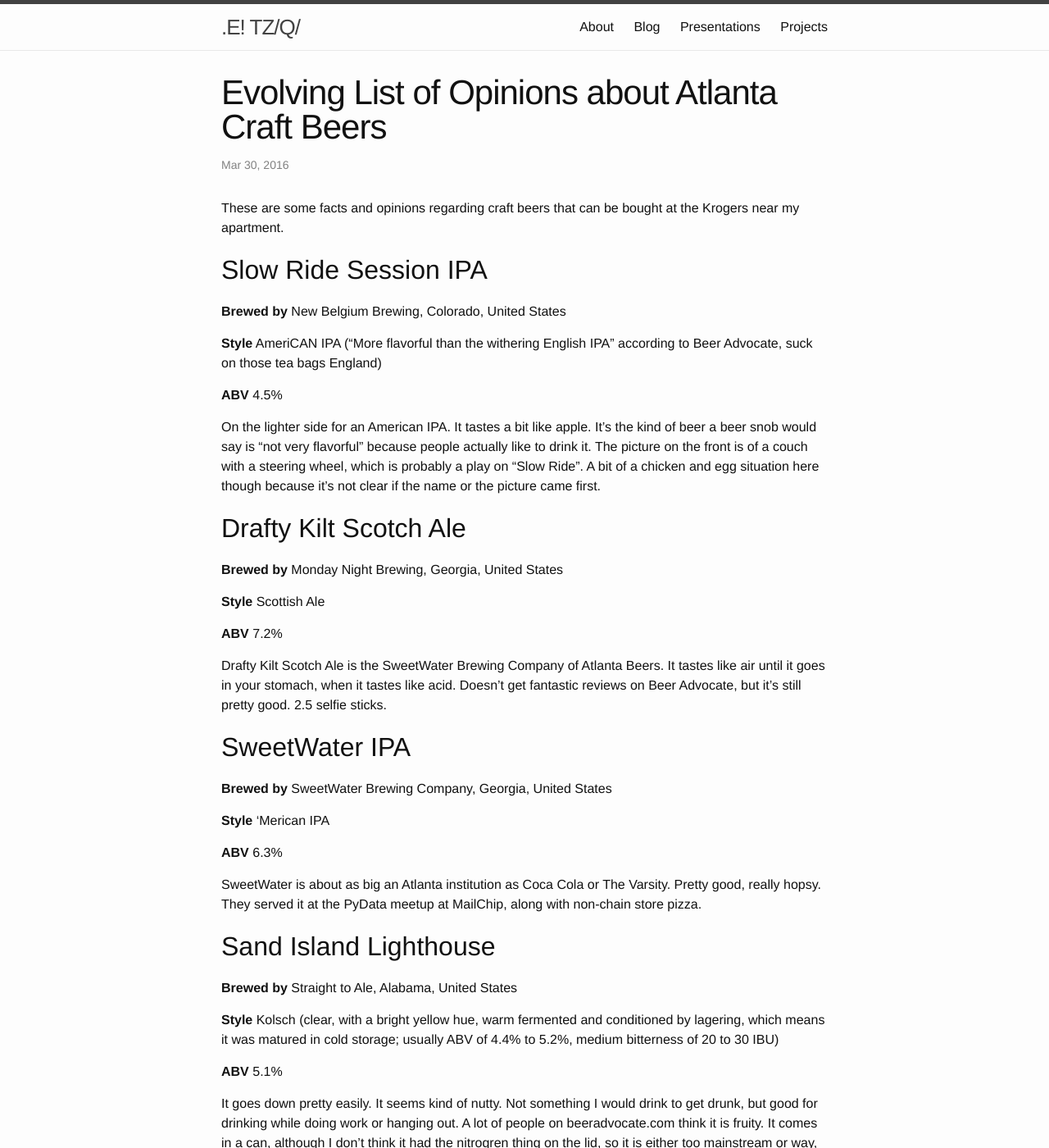
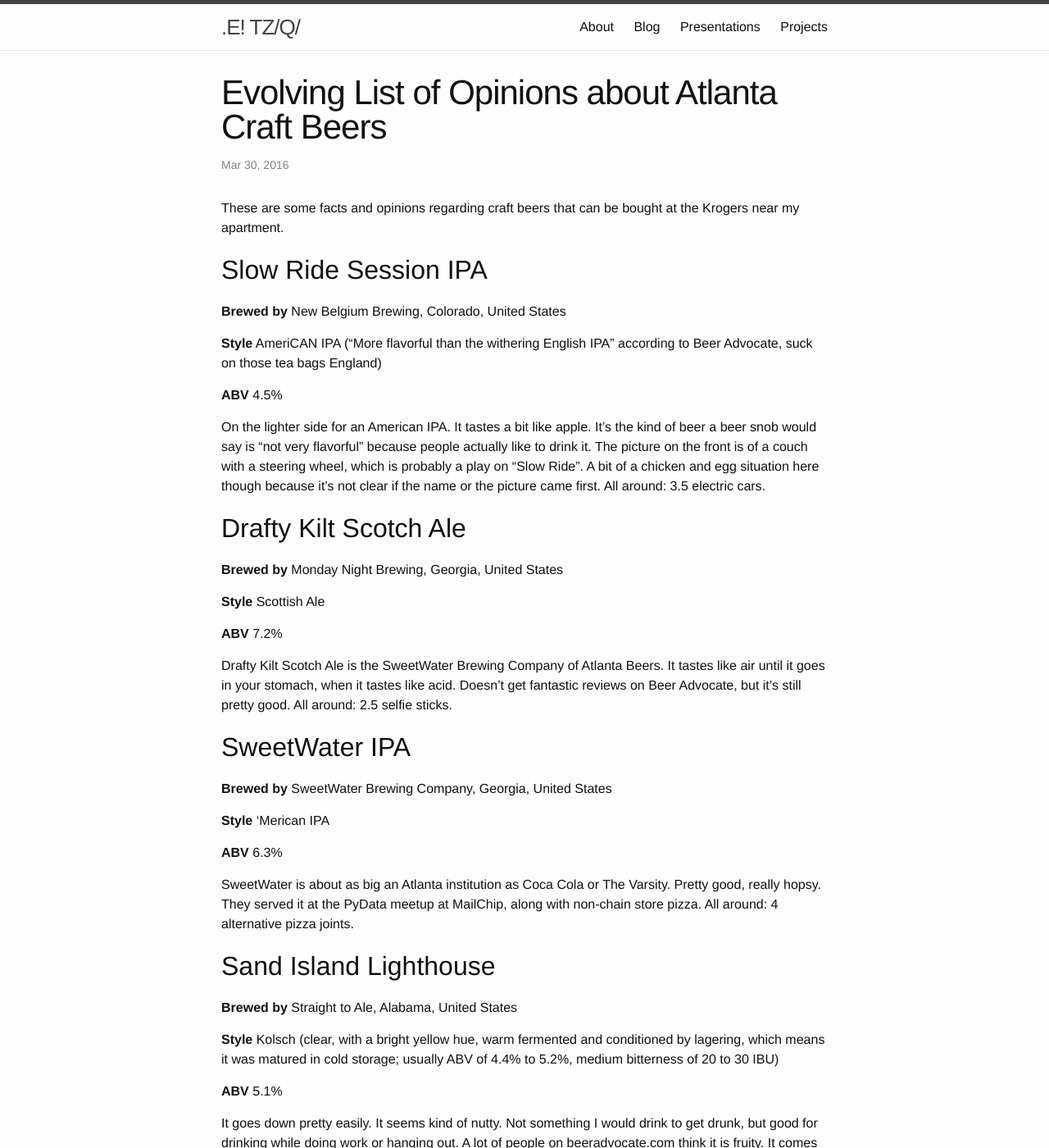
Before and after one commit to codekansas/codekansas.github.io, a Jekyll site: the page built from _posts/2016-03-30-atlanta-craft-beers-list.markdown, in a window 1280 px wide and 1400 px high. Shown: the whole window at 82% size. Built offline with Jekyll 4.4.1, drawn with Linux system fonts in a browser that asks for light colours.

Commit message:
review :stuck_out_tongue:

```diff
--- a/_posts/2016-03-30-atlanta-craft-beers-list.markdown
+++ b/_posts/2016-03-30-atlanta-craft-beers-list.markdown
@@ -16,7 +16,7 @@
 
 **ABV** 4.5%
 
-On the lighter side for an American IPA. It tastes a bit like apple. It's the kind of beer a beer snob would say is "not very flavorful" because people actually like to drink it. The picture on the front is of a couch with a steering wheel, which is probably a play on "Slow Ride". A bit of a chicken and egg situation here though because it's not clear if the name or the picture came first.
+On the lighter side for an American IPA. It tastes a bit like apple. It's the kind of beer a beer snob would say is "not very flavorful" because people actually like to drink it. The picture on the front is of a couch with a steering wheel, which is probably a play on "Slow Ride". A bit of a chicken and egg situation here though because it's not clear if the name or the picture came first. All around: 3.5 electric cars.
 
 Drafty Kilt Scotch Ale
 ----------------------
@@ -27,7 +27,7 @@
 
 **ABV** 7.2%
 
-Drafty Kilt Scotch Ale is the SweetWater Brewing Company of Atlanta Beers. It tastes like air until it goes in your stomach, when it tastes like acid. Doesn't get fantastic reviews on Beer Advocate, but it's still pretty good. 2.5 selfie sticks.
+Drafty Kilt Scotch Ale is the SweetWater Brewing Company of Atlanta Beers. It tastes like air until it goes in your stomach, when it tastes like acid. Doesn't get fantastic reviews on Beer Advocate, but it's still pretty good. All around: 2.5 selfie sticks.
 
 SweetWater IPA
 ---------------
@@ -38,7 +38,7 @@
 
 **ABV** 6.3%
 
-SweetWater is about as big an Atlanta institution as Coca Cola or The Varsity. Pretty good, really hopsy. They served it at the PyData meetup at MailChip, along with non-chain store pizza.
+SweetWater is about as big an Atlanta institution as Coca Cola or The Varsity. Pretty good, really hopsy. They served it at the PyData meetup at MailChip, along with non-chain store pizza. All around: 4 alternative pizza joints.
 
 Sand Island Lighthouse
 ----------------------
```
